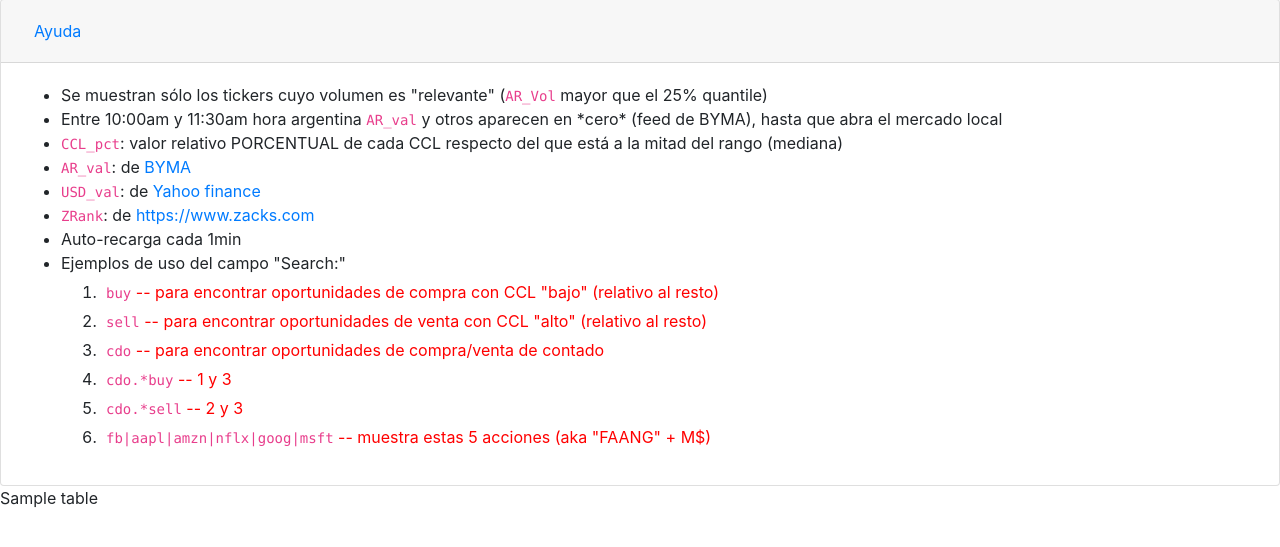
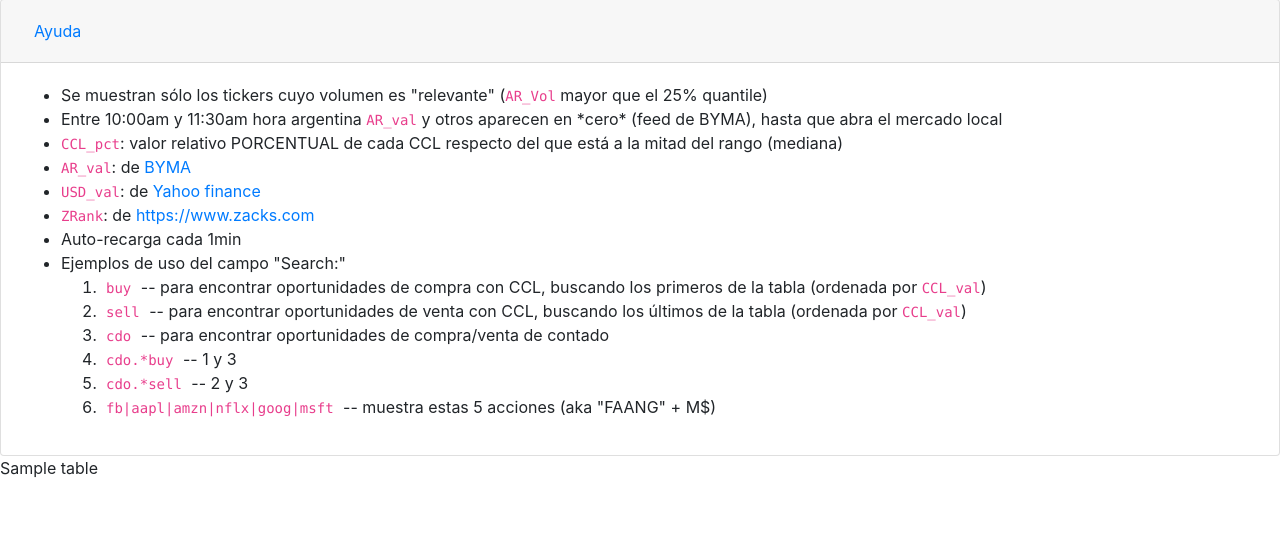
Before and after one commit to jjo/stocks, a Python web app: template cedears/templates/root.html in a window 1280 px wide, after a click on "Ayuda". Shown: the part 65-612 px from the top of the page. Run offline with Jinja, Linux system fonts and the light colour scheme; the template is opened without the code that fills it: most values are stand-ins (such as "Sample title", 1, 10 or a date in 2020); some libraries are stand-ins or nearby versions.

Commit message:
more FE work

```diff
--- a/cedears/templates/root.html
+++ b/cedears/templates/root.html
@@ -71,12 +71,12 @@ td.highlight {
           <li>Auto-recarga cada 1min
           <li>Ejemplos de uso del campo "Search:"
             <ol>
-              <li><div id="search_buy" class="search"><code>buy</code> -- para encontrar oportunidades de compra con CCL "bajo" (relativo al resto)</div>
-              <li><div id="search_sell" class="search"><code>sell</code> -- para encontrar oportunidades de venta con CCL "alto" (relativo al resto)</div>
-              <li><div id="search_cdo" class="search"><code>cdo</code> -- para encontrar oportunidades de compra/venta de contado</div>
-              <li><div id="search_cdo_buy" class="search"><code>cdo.*buy</code> -- 1 y 3</div>
-              <li><div id="search_cdo_sell" class="search"><code>cdo.*sell</code> -- 2 y 3</div>
-              <li><div id="search_faang" class="search"><code>fb|aapl|amzn|nflx|goog|msft</code> -- muestra estas 5 acciones (aka "FAANG" + M$)</div>
+              <li><span id="search_buy" class="search"><code>buy</code></span> -- para encontrar oportunidades de compra con CCL, buscando los primeros de la tabla (ordenada por <code>CCL_val</code>)
+              <li><span id="search_sell" class="search"><code>sell</code></span> -- para encontrar oportunidades de venta con CCL, buscando los últimos de la tabla (ordenada por <code>CCL_val</code>)
+              <li><span id="search_cdo" class="search"><code>cdo</code></span> -- para encontrar oportunidades de compra/venta de contado
+              <li><span id="search_cdo_buy" class="search"><code>cdo.*buy</code></span> -- 1 y 3
+              <li><span id="search_cdo_sell" class="search"><code>cdo.*sell</code></span> -- 2 y 3
+              <li><span id="search_faang" class="search"><code>fb|aapl|amzn|nflx|goog|msft</code></span> -- muestra estas 5 acciones (aka "FAANG" + M$)
             </ol>
         </ul>
       </div>
```
